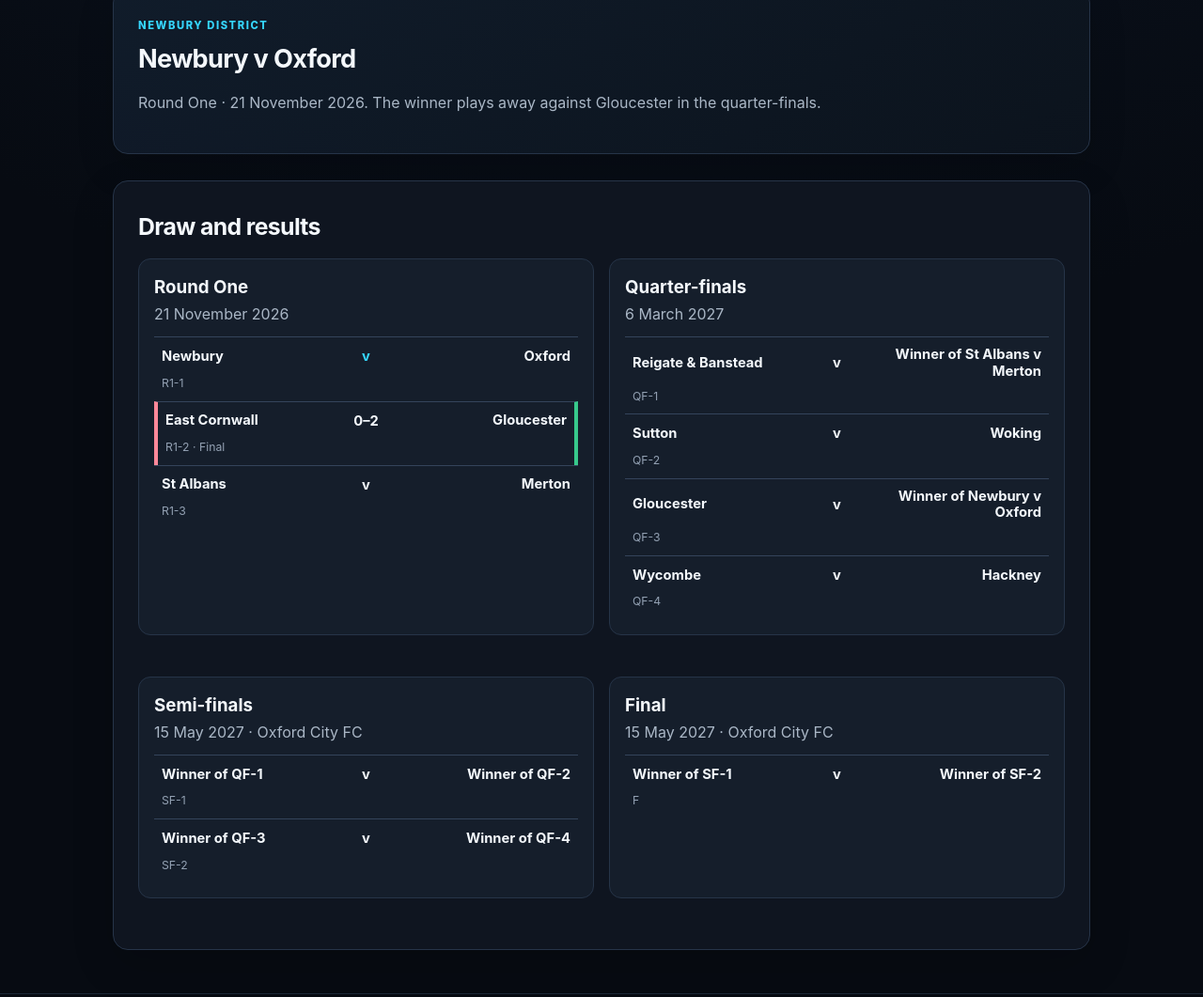
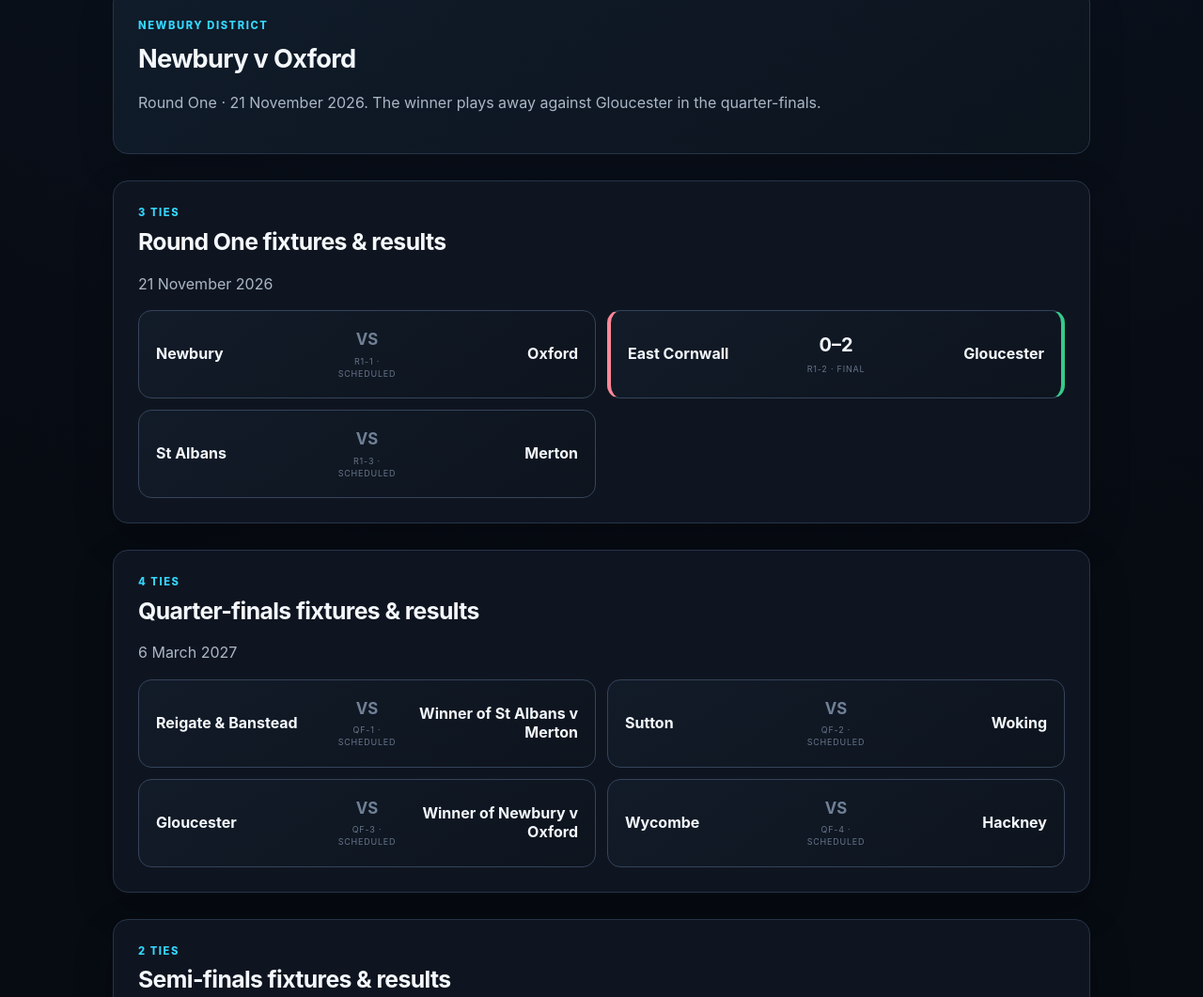
Before and after one commit to PJ-4CPO/esfa-girls-national-ko-2026-27, a plain HTML site: page southern-counties-cup/index.html in a window 1280 px wide. Shown: the part 742-1803 px from the top of the page at 94% size. Drawn offline with Linux system fonts and the light colour scheme.

Commit message:
Use shared competition fixture cards and round sections for Counties Cup

```diff
--- a/southern-counties-cup/index.html
+++ b/southern-counties-cup/index.html
@@ -9,22 +9,11 @@
     .competition-nav { max-width:1080px; margin:16px auto 0; padding:0 20px; display:grid; grid-template-columns:repeat(5,minmax(0,1fr)); gap:10px }
     .competition-nav a { display:block; text-align:center; padding:13px 8px; border-radius:11px; text-decoration:none; font-weight:750; font-size:.85rem; color:#c5d3e3; background:#151e2b; border:1px solid #34445b }
     .competition-nav a[aria-current] { color:#fff; background:#2878ff; border-color:#2878ff }
-    .cup-rounds { display:grid; grid-template-columns:repeat(2,minmax(0,1fr)); gap:16px }
-    .cup-round { padding:16px; border:1px solid var(--line); border-radius:13px; background:var(--panel2); min-width:0 }
-    .cup-round h3 { margin:0 }
-    .cup-round p { margin:4px 0 12px }
-    .cup-tie { display:grid; grid-template-columns:minmax(0,1fr) auto minmax(0,1fr); gap:8px; align-items:center; padding:10px 0; border-top:1px solid var(--line); font-size:.92rem }
-    .cup-tie span { overflow-wrap:anywhere }
-    .cup-tie span:last-child { text-align:right }
-    .cup-tie small { grid-column:1/-1; color:var(--muted) }
-    .cup-tie--newbury strong { color:var(--cyan) }
-    .sources a { color:var(--cyan) }
     @media(max-width:780px) {
       .competition-nav { grid-template-columns:repeat(2,minmax(0,1fr)); padding:0 15px }
-      .cup-rounds { grid-template-columns:1fr }
     }
   </style>
-  <script defer src="tracker.js?v=20261121-outcomes"></script>
+  <script defer src="tracker.js?v=20261121-shared-cards"></script>
 <link rel="stylesheet" href="../competition-progress.css?v=20261121-highlight"><script defer src="../competition-progress.js?v=20261121-round-dates"></script><link rel="stylesheet" href="../match-outcomes.css?v=20261121-white-edges"><script src="../match-outcomes.js?v=20261121-white-edges"></script></head>
 <body>
   <header class="hero">
@@ -51,11 +40,8 @@
         <p id="newbury-path"></p>
       </div>
     </section>
-    <section class="model">
-      <div class="section-title stacked-heading"><h2>Draw and results</h2></div>
-      <p id="load-status" role="status">Loading the draw…</p>
-      <div class="cup-rounds" id="cup-rounds"></div>
-    </section>
+    <p id="load-status" role="status">Loading the draw…</p>
+    <div id="cup-rounds" hidden></div>
 
 
   </main>
--- a/southern-counties-cup/tracker.js
+++ b/southern-counties-cup/tracker.js
@@ -32,38 +32,40 @@ async function showDraw() {
 
   const draw = document.getElementById('cup-rounds');
   for (const round of rounds) {
-    const section = add(draw, 'section', '', 'cup-round');
-    add(section, 'h3', round.name);
+    const section = document.createElement('section');
+    section.className = 'model cup-round';
+    draw.before(section);
+    const heading = add(section, 'div', '', 'section-title stacked-heading');
+    add(heading, 'span', round.ties.length + (round.ties.length === 1 ? ' TIE' : ' TIES'), 'section-kicker');
+    add(heading, 'h2', round.name + ' fixtures & results');
     add(section, 'p', [dateLabel(round.date), round.venue].filter(Boolean).join(' · '), 'muted');
+    const fixtures = add(section, 'div', '', 'fixtures');
     for (const tie of round.ties) {
-      const home = sideLabel(tie.home);
-      const away = sideLabel(tie.away);
-      const newbury = [home, away].includes('Newbury');
-      const row = add(section, 'div', '', newbury ? 'cup-tie cup-tie--newbury' : 'cup-tie');
-      const { result } = tie;
-      const hasScore = Number.isInteger(result?.homeScore) && Number.isInteger(result?.awayScore);
-      const score = hasScore ? result.homeScore + '–' + result.awayScore : result?.winner ? '→' : 'v';
-      const outcome = MatchOutcome.classify(home,away,hasScore?result.homeScore:null,hasScore?result.awayScore:null,result?.winner);
-      MatchOutcome.decorate(row,outcome);
+      const home = sideLabel(tie.home), away = sideLabel(tie.away), result = tie.result;
+      const scored = Number.isInteger(result?.homeScore) && Number.isInteger(result?.awayScore);
+      const advanced = !scored && Boolean(result?.winner);
+      const card = add(fixtures, 'div', '', 'fixture' + (scored || advanced ? ' complete' : ''));
+      const outcome = MatchOutcome.classify(home, away, scored ? result.homeScore : null, scored ? result.awayScore : null, result?.winner);
+      MatchOutcome.decorate(card, outcome);
+      if (advanced) card.title = result.type === 'forfeit' ? 'Forfeit' : result.type === 'awarded' ? 'Awarded' : 'Assumed awarded';
       function addTeam(name, state, position) {
         const holder = document.createElement('div');
-        holder.innerHTML = MatchOutcome.team(name,state,position);
-        row.append(holder.firstElementChild);
+        holder.innerHTML = MatchOutcome.team(name, state, position);
+        card.append(holder.firstElementChild);
       }
-      addTeam(home,outcome.home,'home');
-      if (result?.winner && !hasScore) {
-        const outcome = add(row, 'div', '', 'advancement-result');
-        const badge = add(outcome, 'strong', '', 'score advancement-score');
+      addTeam(home, outcome.home, 'home');
+      const middle = add(card, 'span', '', 'mid');
+      if (advanced) {
+        const badge = add(middle, 'strong', '', 'score advancement-score');
         badge.setAttribute('aria-label', result.winner + ' advanced');
         for (const name of [home, away]) add(badge, 'span', name === result.winner ? 'A' : '—', name === result.winner ? 'advanced-team' : 'no-score');
-
-      } else add(row, 'strong', score);
-      addTeam(away,outcome.away,'away');
-      const progression = result?.winner ? result.winner + (tie.id === 'F' ? ' won the cup' : ' advance') : '';
-      const detail = result?.winner && !hasScore ? [tie.id] : [
-        tie.id, tie.date ? dateLabel(tie.date) : '', tie.kickoff, tie.venue, result?.note
-      ].filter(Boolean);
-      add(row, 'small', detail.join(' · '));
+      } else add(middle, 'strong', scored ? result.homeScore + '–' + result.awayScore : 'VS', scored ? 'score' : 'vs');
+      add(middle, 'small', [tie.id, scored ? 'FINAL' : advanced ? '' : 'SCHEDULED'].filter(Boolean).join(' · '));
+      if (!advanced) {
+        const detail = [tie.date ? dateLabel(tie.date) : '', tie.kickoff, tie.venue].filter(Boolean).join(' · ');
+        if (detail) add(middle, 'small', detail, 'match-date');
+      }
+      addTeam(away, outcome.away, 'away');
     }
   }
 
```
Also changed, not shown: 1 other file.
